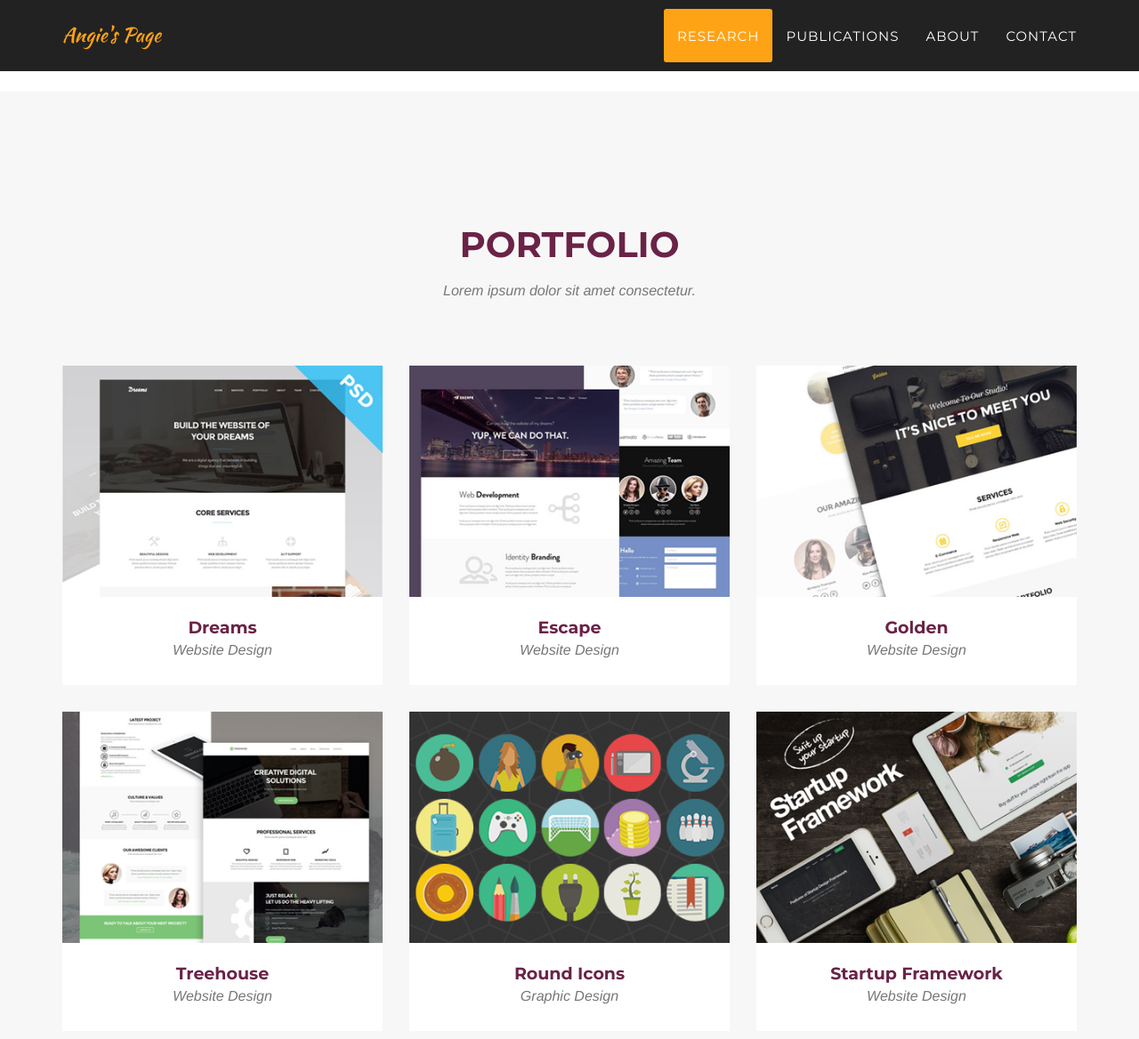
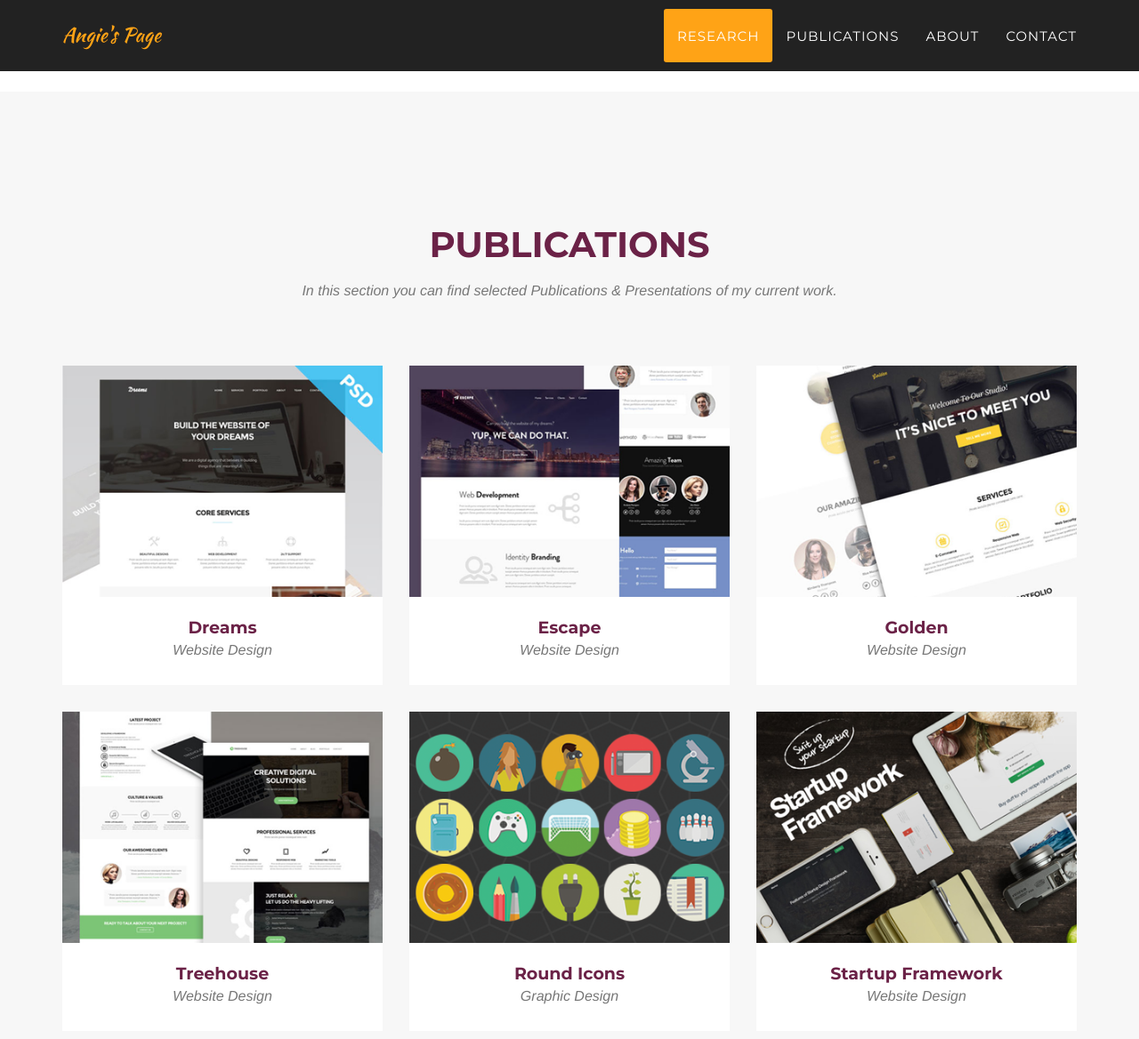
Before and after one commit to lauscherin/lauscherin.github.io, a Jekyll site: the page built from index.html, in a window 1280 px wide and 1400 px high, scrolled down 1563 px. Shown: the top 1168 px of the window at 89% size. Built offline with Jekyll 4.4.1, drawn with Linux system fonts in a browser that asks for light colours; some web fonts are replaced; some of the changed text lies outside the part shown.

Commit message:
Initial commit

```diff
--- a/_config.yml
+++ b/_config.yml
@@ -11,7 +11,7 @@
   primary: ffa316 #fed136
   secondary: fec503
   secondary-dark: 6b2247 #43152c #333
-  secondary-bright: 5ff0b2
+  secondary-bright: 6a8bde #5ff0b2
 
 # Team names, titles and social links
 people:
--- a/_includes/contact.html
+++ b/_includes/contact.html
@@ -3,7 +3,7 @@
             <div class="row">
                 <div class="col-lg-12 text-center">
                     <h2 class="section-heading">Contact Me</h2>
-                    <h3 class="section-subheading text-muted">Lorem ipsum dolor sit amet consectetur.</h3>
+                    <h3 class="section-subheading text-muted">If you've comments or questions, feel free to ask. I'll be glad to read from you!</h3>
                 </div>
             </div>
             <div class="row">
--- a/_includes/css/agency.css
+++ b/_includes/css/agency.css
@@ -37,14 +37,14 @@
 }
 
 a {
-    color: #{{ site.color.primary }};
+    color: #{{ site.color.secondary-dark }};	# link-color
 }
 
 a:hover,
 a:focus,
 a:active,
 a.active {
-    color: #{{ site.color.secondary }};
+    color: #{{ site.color.primary }};			#link-color
 }
 
 h1,
--- a/_includes/portfolio_grid.html
+++ b/_includes/portfolio_grid.html
@@ -3,8 +3,8 @@
         <div class="container">
             <div class="row">
                 <div class="col-lg-12 text-center">
-                    <h2 class="section-heading">Portfolio</h2>
-                    <h3 class="section-subheading text-muted">Lorem ipsum dolor sit amet consectetur.</h3>
+                    <h2 class="section-heading">Publications</h2>
+                    <h3 class="section-subheading text-muted">In this section you can find selected Publications & Presentations of my current work.</h3>
                 </div>
             </div>
             <div class="row">
--- /dev/null
+++ b/_includes/researchTest.html
@@ -0,0 +1,46 @@
+<!-- Services Section -->
+    <section id="services">
+        <div class="container">
+            <div class="row">
+                <div class="col-lg-12 text-center">
+                    <h2 class="section-heading">Research Interests</h2>
+                    <p class="section-subheading text-muted"><font size="4"><i>My research is focused on the comparative and bioinformatic analysis of molecular data of diverse eukaryotic genomes to detect inter- and intra-species differences (e.g. in the amount and distribution of transposed elements, numts, and retropseudogenes). Furthermore, I'm interested in the development of user-friendly softwares especially for the analysis of huge NGS-datasets.</i></font></p>
+                </div>
+            </div>
+            <div>
+			<h2 class="section-heading"></h2>
+			</div>
+            <div class="row text-center">
+                <div class="col-md-4">
+                    <a href="index.html">
+                    <span class="fa-stack fa-4x">
+		                <i class="fa fa-circle fa-stack-2x text-primary"></i>
+		                <i class="fa fa-terminal fa-stack-1x fa-inverse" class="img-responsive" alt=""></i>
+                    </span>
+					<h4 class="service-heading">Bioinformatics</h4>
+					</a>
+                    <p class="text-muted">Since the end of 2011, I'm more and more interested in Bioinformatics due to the growing influence of Next Generation Sequening data and their analysis.</p>
+                </div>
+                <div class="col-md-4">
+                    <a href="index.html">
+                    <span class="fa-stack fa-4x">
+                        <i class="fa fa-circle fa-stack-2x text-primary"></i>
+                        <i class="fa fa-flask fa-stack-1x fa-inverse"></i>
+                    </span>
+                    <h4 class="service-heading">Molecular Genetics</h4>
+                    </a>
+                    <p class="text-muted">The main topic during my diploma studies was "Molecular Genetics". My diploma thesis was mostly done in the laboratory. Therefore, I'm not only a "Computer-Nerd" but also able to work in a wet lab.</p>
+                </div>
+                <div class="col-md-4">
+                    <a href="index.html">
+                    <span class="fa-stack fa-4x">
+                        <i class="fa fa-circle fa-stack-2x text-primary"></i>
+                        <i class="fa fa-sitemap fa-stack-1x fa-inverse"></i>
+                    </span>
+                    <h4 class="service-heading">Anthropology & Primatology</h4>
+                    </a>
+                    <p class="text-muted">One of my favorite topics enclosing "Bioinformatics" and "Molecular Genetics" is the evolution of humans and all other primates. Even in my current projects, I'm working at such species.</p>
+                </div>
+            </div>
+        </div>
+    </section>
--- a/_layouts/default.html
+++ b/_layouts/default.html
@@ -7,7 +7,7 @@
     <body id="page-top" class="index">
 
     {% include header.html %}
-    {% include research.html %}
+    {% include researchTest.html %}
     {% include portfolio_grid.html %}
     {% include about.html %}
     {% include contact.html %}
```
Also changed, not shown: _posts/bioinformatics.markdown (added, +15 -0 lines).
